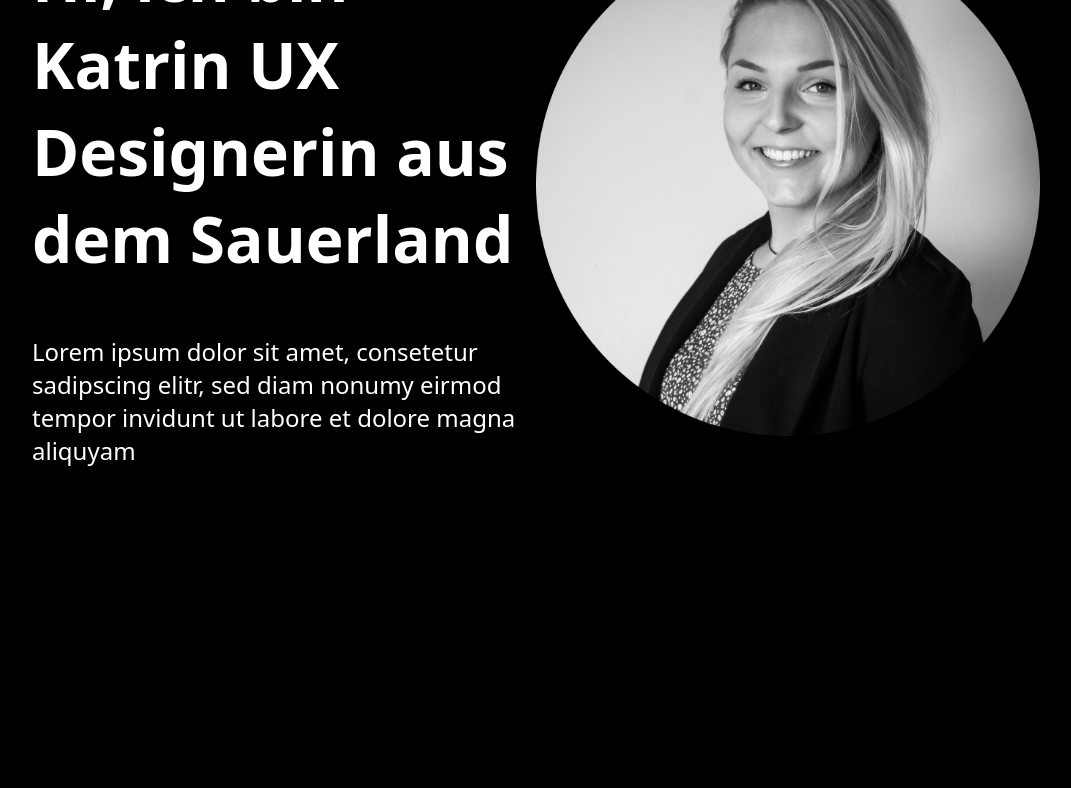
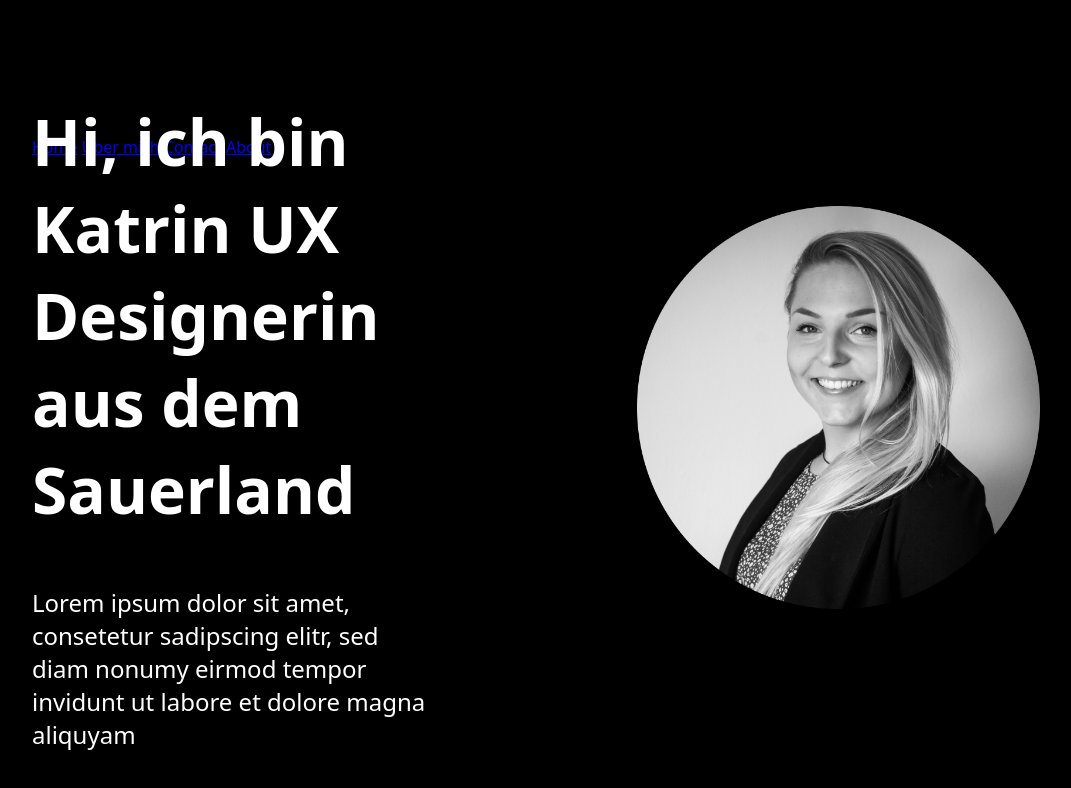
Before and after one commit to IU-Webprogrammierung/web-programmierung-katrinhahn, a plain HTML site: page index.html in a window 1280 px wide. Shown: the whole page, without its empty margins (104-1175 px from the left). Drawn offline with Linux system fonts and the light colour scheme.

Commit message:
html Seiten angelegt

```diff
--- a/index.html
+++ b/index.html
@@ -7,6 +7,13 @@
     <link rel="stylesheet" type="text/css" href="style.css" />
 </head>
 <body>
+    <div class="topnav">
+        <a class="active" href="#home">Home</a>
+        <a href="#Über mich">Über mich</a>
+        <a href="#contact">Contact</a>
+        <a href="#about">About</a>
+      </div>
+
     <section class="hero">
        <div class="hero-text">
             <h1>Hi, ich bin Katrin UX Designerin aus dem Sauerland</h1>
--- a/style.css
+++ b/style.css
@@ -7,6 +7,7 @@ body {
 
 .hero {
     display: flex;
+    padding-top: 20%;
     justify-content: space-between;
     align-items: center;
     height: 100px;
@@ -14,7 +15,7 @@ body {
 }
 
 .hero-text {
-    max-width: 50%;
+    max-width: 40%;
     color: white;
 }
 
@@ -28,7 +29,7 @@ body {
 }
 
 .hero-image {
-    max-width: 50%;
+    max-width: 40%;
 }
 
 .hero-image img {
```
Also changed, not shown: images/logo-navbar.png (added), kontakt.html (added), projekte.html (added), über-mich.html (added).
